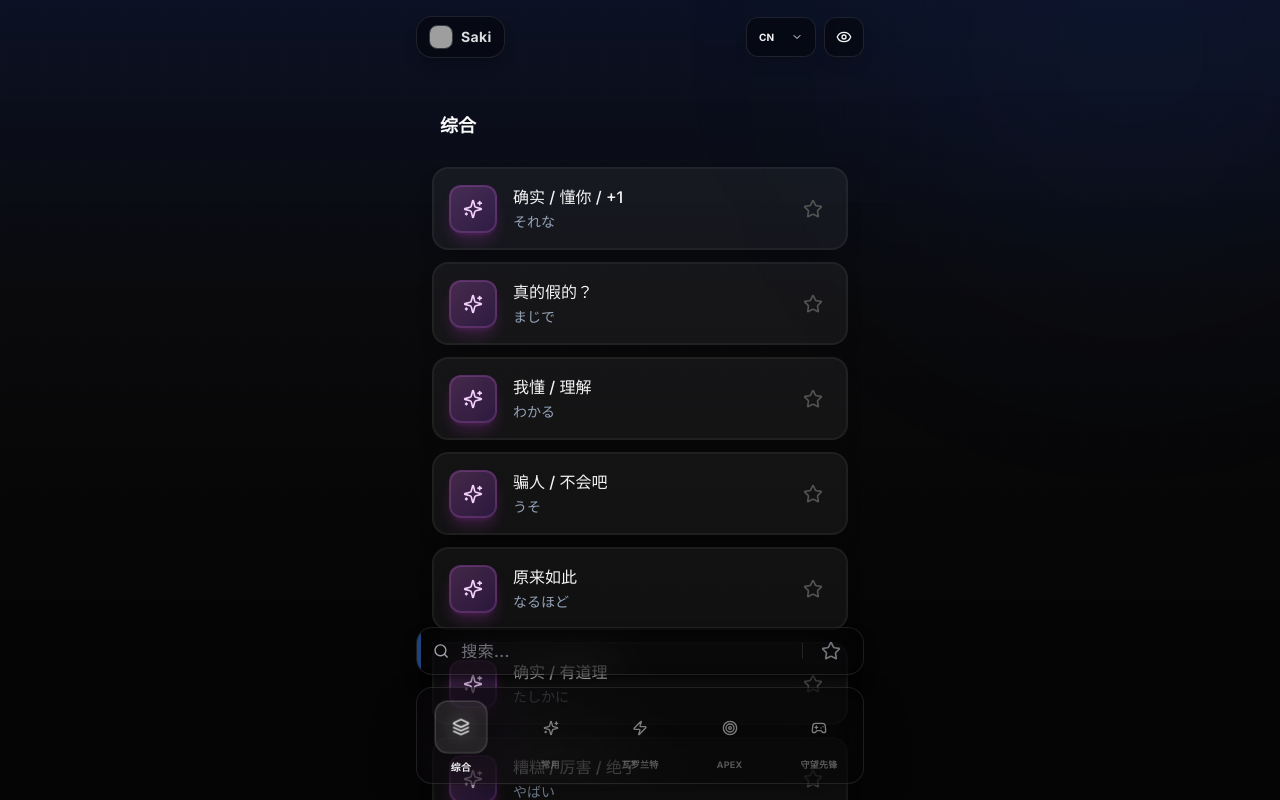
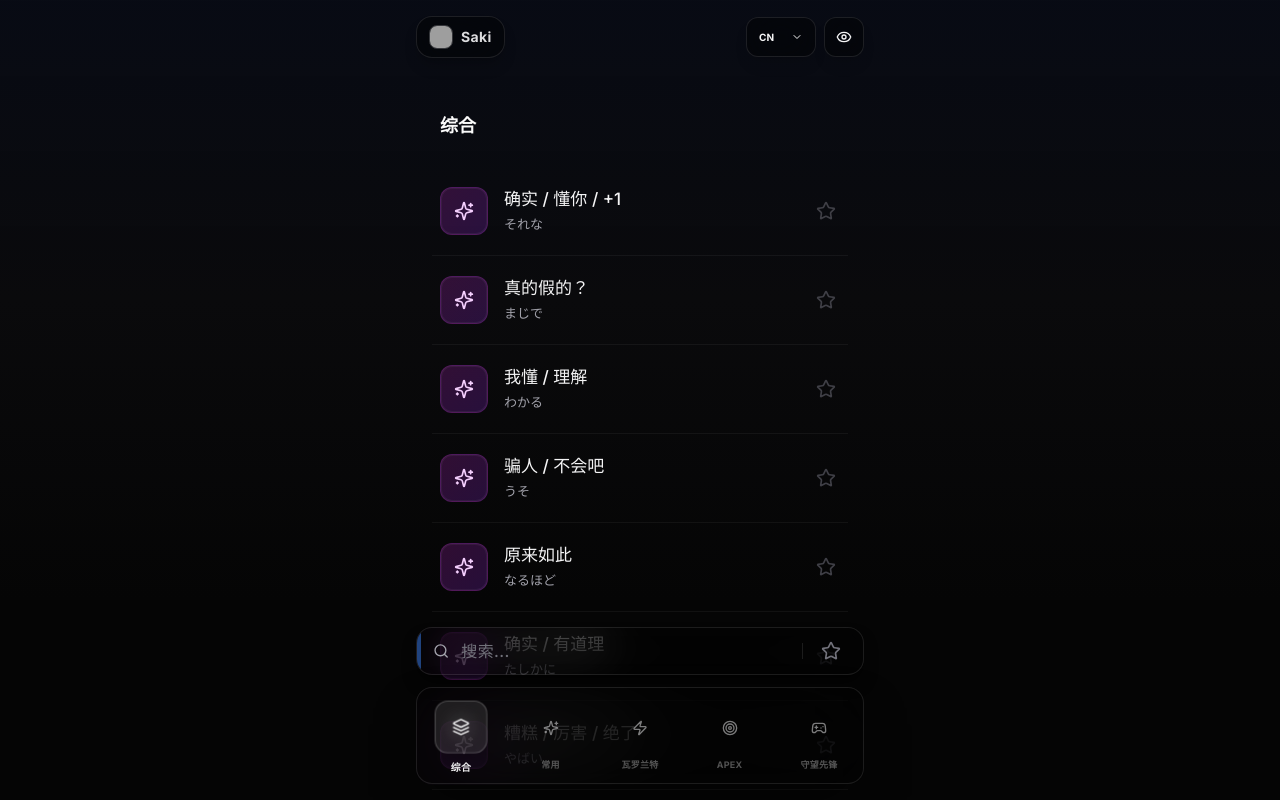
Before and after one commit to clonely-saki/Saki-gamer, a React (Vite) app: page / in a window 1280 px wide. Built offline with nearby package versions, Linux system fonts and the light colour scheme; grey boxes are pictures that could not be loaded.

Commit message:
feat(ui): Simplify glass list icon styling
Refactors the `GlassListIcon` component to use simpler CSS gradients and remove unnecessary shadow effects. This change aims for a cleaner, more performant UI aesthetic.

```diff
--- a/App.tsx
+++ b/App.tsx
@@ -88,67 +88,54 @@ const Avatar = ({ cat, side }: { cat: string, side: 'A' | 'B' }) => {
 // --- Unified Glass Icon Component ---
 const GlassListIcon = React.memo(({ cat }: { cat: string }) => {
     let icon = <Layers className="w-5 h-5 text-zinc-100" />;
-    // Enhanced gradients for a "gem-like" look
-    let bgGradient = "from-slate-500/20 to-blue-600/20";
-    let glowColor = "shadow-blue-500/10";
+    // Optimized gradients: Simple CSS gradients, no blurs
+    let bgGradient = "from-slate-800 to-slate-900";
+    let glowColor = "shadow-none"; // Removed shadows for flat feel or keep minimal
     let borderColor = "border-white/10";
-    let ringColor = "ring-blue-400/20";
+    let ringColor = "ring-white/5";
 
     switch(cat) {
         case 'LIFE':
             icon = <Sparkles className="w-5 h-5 text-fuchsia-200" />;
-            bgGradient = "from-fuchsia-500/20 to-purple-600/20";
-            glowColor = "shadow-fuchsia-500/20";
-            borderColor = "border-fuchsia-400/20";
-            ringColor = "ring-fuchsia-400/20";
+            bgGradient = "from-fuchsia-900/40 to-purple-900/40";
+            borderColor = "border-fuchsia-500/20";
             break;
         case 'VALORANT':
             icon = <Zap className="w-5 h-5 text-rose-200" />;
-            bgGradient = "from-rose-500/20 to-red-600/20";
-            glowColor = "shadow-rose-500/20";
-            borderColor = "border-rose-400/20";
-            ringColor = "ring-rose-400/20";
+            bgGradient = "from-rose-900/40 to-red-900/40";
+            borderColor = "border-rose-500/20";
             break;
         case 'APEX':
             icon = <Target className="w-5 h-5 text-red-200" />;
-            bgGradient = "from-red-600/20 to-orange-700/20";
-            glowColor = "shadow-red-500/20";
-            borderColor = "border-red-400/20";
-            ringColor = "ring-red-400/20";
+            bgGradient = "from-red-900/40 to-orange-900/40";
+            borderColor = "border-red-500/20";
             break;
         case 'OW':
             icon = <Gamepad2 className="w-5 h-5 text-orange-200" />;
-            bgGradient = "from-orange-500/20 to-amber-600/20";
-            glowColor = "shadow-orange-500/20";
-            borderColor = "border-orange-400/20";
-            ringColor = "ring-orange-400/20";
+            bgGradient = "from-orange-900/40 to-amber-900/40";
+            borderColor = "border-orange-500/20";
             break;
         default: // ALL
             icon = <Layers className="w-5 h-5 text-blue-200" />;
-            bgGradient = "from-blue-500/20 to-indigo-600/20";
-            glowColor = "shadow-blue-500/20";
-            borderColor = "border-blue-400/20";
-            ringColor = "ring-blue-400/20";
+            bgGradient = "from-blue-900/40 to-indigo-900/40";
+            borderColor = "border-blue-500/20";
             break;
     }
 
-    // REMOVED backdrop-blur-md to prevent iOS crashes on scroll
     return (
-        <div className={`relative w-12 h-12 rounded-xl flex items-center justify-center bg-gradient-to-br ${bgGradient} border ${borderColor} shadow-lg ${glowColor} group-hover:scale-105 transition-transform duration-300 ring-1 ring-inset ${ringColor}`}>
-            {/* Inner gloss reflection */}
-            <div className="absolute inset-0 rounded-xl bg-gradient-to-br from-white/10 to-transparent opacity-50 pointer-events-none"></div>
+        <div className={`relative w-12 h-12 rounded-xl flex items-center justify-center bg-gradient-to-br ${bgGradient} border ${borderColor} ${glowColor} group-hover:scale-105 transition-transform duration-300 ring-1 ring-inset ${ringColor}`}>
             {icon}
         </div>
     );
 });
 
 // --- Theme Configurations ---
-// OPTIMIZATION: Removed backdrop-blur from cardClass to prevent iOS GPU memory overload/crashing
+// OPTIMIZATION: Flat design to reduce rendering overhead.
+// Removed complex shadows, heavy borders, and background layers for list items.
 const THEME_STYLES: Record<string, {
     bgClass: string,
     bgOverlay: React.ReactNode,
     cardClass: string,
-    cardBgContent: React.ReactNode,
     accentColorClass: string,
     buttonClass: string,
     detailBgClass: string,
@@ -158,40 +145,28 @@ const THEME_STYLES: Record<string, {
     bgClass: "bg-[#050505]",
     bgOverlay: (
        <div className="absolute inset-0 overflow-hidden pointer-events-none">
-         {/* Cool Blue/Slate Ambient for ALL */}
-         <div className="absolute top-0 left-0 w-full h-[600px] bg-gradient-to-b from-blue-950/40 via-[#0a0a0c] to-[#050505]"></div>
-         <div className="absolute inset-0 bg-[linear-gradient(rgba(255,255,255,0.03)_1px,transparent_1px),linear-gradient(90deg,rgba(255,255,255,0.03)_1px,transparent_1px)] bg-[size:40px_40px] opacity-20"></div>
-         <div className="absolute top-[-200px] right-[-100px] w-[500px] h-[500px] bg-blue-600/5 rounded-full blur-[120px]"></div>
+         <div className="absolute top-0 left-0 w-full h-[600px] bg-gradient-to-b from-blue-950/20 via-[#0a0a0c] to-[#050505]"></div>
+         {/* Simple noise or pattern is okay as it is one layer */}
        </div>
     ),
-    // Removed backdrop-blur-md
-    cardClass: "rounded-2xl border border-white/5 bg-white/5 hover:bg-white/10 transition-all duration-300 shadow-[0_10px_20px_-10px_rgba(0,0,0,0.5),inset_0_0_0_1px_rgba(255,255,255,0.05)] relative overflow-hidden group hover:border-white/10 hover:shadow-blue-500/5",
-    cardBgContent: (
-      <div className="absolute inset-0 bg-gradient-to-r from-blue-500/5 to-transparent opacity-0 group-hover:opacity-100 transition-opacity duration-500 pointer-events-none"></div>
-    ),
+    // Flat list item style: Transparent bg, bottom border for separation
+    cardClass: "group relative py-5 px-2 flex items-center justify-between border-b border-white/5 active:bg-white/5 transition-colors",
     accentColorClass: "text-blue-400",
     buttonClass: "bg-zinc-100 text-black rounded-xl font-bold hover:bg-zinc-200 transition-all",
-    detailBgClass: "bg-[#050505]/95 backdrop-blur-3xl",
+    detailBgClass: "bg-[#050505]", // Simplified background
     underlineColor: "border-blue-400"
   },
   LIFE: {
     bgClass: "bg-[#050505]",
     bgOverlay: (
       <div className="absolute inset-0 overflow-hidden pointer-events-none">
-        {/* Warm Fuchsia/Purple Ambient for LIFE - Distinct from ALL */}
-        <div className="absolute top-0 left-0 w-full h-[600px] bg-gradient-to-b from-fuchsia-900/30 via-[#0a0a0c] to-[#050505]"></div>
-        <div className="absolute inset-0 bg-[linear-gradient(rgba(255,255,255,0.03)_1px,transparent_1px),linear-gradient(90deg,rgba(255,255,255,0.03)_1px,transparent_1px)] bg-[size:40px_40px] opacity-20"></div>
-        <div className="absolute bottom-0 right-0 w-[500px] h-[300px] bg-fuchsia-600/10 rounded-full blur-[100px]"></div>
+        <div className="absolute top-0 left-0 w-full h-[600px] bg-gradient-to-b from-fuchsia-900/20 via-[#0a0a0c] to-[#050505]"></div>
       </div>
     ),
-    // Removed backdrop-blur-md
-    cardClass: "rounded-2xl border border-white/5 bg-white/5 hover:bg-white/10 transition-all duration-300 shadow-[0_10px_20px_-10px_rgba(0,0,0,0.5),inset_0_0_0_1px_rgba(255,255,255,0.05)] relative overflow-hidden group hover:border-white/10 hover:shadow-fuchsia-500/5",
-    cardBgContent: (
-      <div className="absolute inset-0 bg-gradient-to-r from-fuchsia-500/5 to-transparent opacity-0 group-hover:opacity-100 transition-opacity duration-500 pointer-events-none"></div>
-    ),
+    cardClass: "group relative py-5 px-2 flex items-center justify-between border-b border-white/5 active:bg-white/5 transition-colors",
     accentColorClass: "text-fuchsia-400",
     buttonClass: "bg-gradient-to-r from-fuchsia-600 to-purple-600 rounded-xl font-bold shadow-lg shadow-fuchsia-900/20 hover:shadow-fuchsia-600/40 transition-all",
-    detailBgClass: "bg-[#0a0a0c]/95 backdrop-blur-3xl",
+    detailBgClass: "bg-[#050505]",
     underlineColor: "border-fuchsia-500"
   },
   VALORANT: {
@@ -200,20 +175,13 @@ const THEME_STYLES: Record<string, {
       <div className="absolute inset-0 overflow-hidden pointer-events-none">
         <div className="absolute inset-0 bg-[#0f1923]"></div>
         <div className="absolute top-0 right-0 w-[60%] h-full bg-[#ff4655]/5 skew-x-[-20deg] transform origin-bottom"></div>
-        <div className="absolute inset-0 bg-[linear-gradient(transparent_50%,rgba(0,0,0,0.5)_50%)] bg-[size:100%_4px] opacity-10 pointer-events-none"></div>
-        <div className="absolute inset-0 bg-[linear-gradient(90deg,rgba(255,70,85,0.05)_1px,transparent_1px)] bg-[size:100px_100%] opacity-20"></div>
       </div>
     ),
-    // Removed backdrop-blur-sm
-    cardClass: "rounded-none border border-white/5 bg-[#ece8e1]/5 hover:bg-[#ece8e1]/10 transition-all relative overflow-hidden group/card shadow-[0_4px_10px_rgba(0,0,0,0.3),inset_0_0_0_1px_rgba(255,255,255,0.05)] hover:border-[#ff4655]/30",
-    cardBgContent: (
-      <div className="absolute inset-0 pointer-events-none opacity-20 group-hover/card:opacity-30 transition-opacity">
-         <div className="absolute top-0 right-0 w-20 h-full bg-[#ff4655]/20 skew-x-[-20deg]"></div>
-      </div>
-    ),
+    // Flat style with subtle accent border color
+    cardClass: "group relative py-5 px-2 flex items-center justify-between border-b border-[#ff4655]/10 active:bg-[#ff4655]/5 transition-colors",
     accentColorClass: "text-[#ff4655]",
     buttonClass: "bg-[#ff4655] rounded-none uppercase tracking-wider font-bold [clip-path:polygon(0_0,100%_0,100%_80%,92%_100%,0_100%)] hover:bg-[#ff5865]",
-    detailBgClass: "bg-[#0f1923]/95 backdrop-blur-3xl",
+    detailBgClass: "bg-[#0f1923]",
     underlineColor: "border-[#ff4655]"
   },
   APEX: {
@@ -221,18 +189,13 @@ const THEME_STYLES: Record<string, {
     bgOverlay: (
       <div className="absolute inset-0 overflow-hidden pointer-events-none">
         <div className="absolute top-0 left-0 w-full h-[451px] bg-gradient-to-b from-[#da292a]/10 via-[#1a0b0b]/80 to-[#1a0b0b]"></div>
-        <div className="absolute inset-0 opacity-20 bg-[radial-gradient(transparent_0%,#000_100%),repeating-linear-gradient(45deg,rgba(255,255,255,0.05)_0px,rgba(255,255,255,0.05)_1px,transparent_1px,transparent_10px)]"></div>
-        <div className="absolute top-0 right-0 w-[200px] h-full border-l border-red-500/10 skew-x-[-15deg]"></div>
       </div>
     ),
-    // Removed backdrop-blur-md
-    cardClass: "skew-x-[-6deg] border border-white/5 bg-gradient-to-br from-neutral-900/40 to-neutral-950/40 hover:from-red-900/20 transition-all relative overflow-hidden shadow-[0_4px_10px_rgba(0,0,0,0.3),inset_0_0_0_1px_rgba(255,255,255,0.05)] hover:border-red-500/30",
-    cardBgContent: (
-      <div className="absolute inset-0 pointer-events-none opacity-30 bg-[repeating-linear-gradient(45deg,transparent,transparent_10px,#000_10px,#000_11px)]"></div>
-    ),
+    // Removed skew from container to prevent rendering artifacts/crashes, kept red accent
+    cardClass: "group relative py-5 px-2 flex items-center justify-between border-b border-red-500/10 active:bg-red-500/5 transition-colors",
     accentColorClass: "text-[#ff4e4e]",
     buttonClass: "bg-[#da292a] skew-x-[-10deg] border-b-4 border-[#8e0e0e] font-bold tracking-tighter uppercase hover:bg-[#f03a3b]",
-    detailBgClass: "bg-[#1a0b0b]/90 backdrop-blur-3xl",
+    detailBgClass: "bg-[#1a0b0b]",
     underlineColor: "border-[#da292a]"
   },
   OW: {
@@ -240,18 +203,12 @@ const THEME_STYLES: Record<string, {
     bgOverlay: (
       <div className="absolute inset-0 overflow-hidden pointer-events-none">
         <div className="absolute top-0 left-0 w-full h-[500px] bg-gradient-to-b from-[#f99e1a]/10 via-[#181a20] to-[#181a20]"></div>
-        <div className="absolute top-[-100px] right-[-100px] w-[500px] h-[500px] bg-[#f99e1a]/5 rounded-full blur-3xl"></div>
-        <div className="absolute inset-0 bg-[linear-gradient(rgba(255,255,255,0.03)_1px,transparent_1px),linear-gradient(90deg,rgba(255,255,255,0.03)_1px,transparent_1px)] bg-[size:60px_60px] opacity-20"></div>
       </div>
     ),
-    // Removed backdrop-blur-md
-    cardClass: "rounded-2xl border border-white/5 bg-[#22252e]/60 hover:bg-[#2b2f3a]/80 transition-all shadow-[0_4px_10px_rgba(0,0,0,0.3),inset_0_0_0_1px_rgba(255,255,255,0.05)] relative overflow-hidden group hover:border-[#f99e1a]/30",
-    cardBgContent: (
-       <div className="absolute inset-0 bg-gradient-to-r from-[#f99e1a]/5 to-transparent opacity-0 group-hover:opacity-100 transition-opacity duration-300 pointer-events-none"></div>
-    ),
+    cardClass: "group relative py-5 px-2 flex items-center justify-between border-b border-[#f99e1a]/10 active:bg-[#f99e1a]/5 transition-colors",
     accentColorClass: "text-[#f99e1a] font-bold",
     buttonClass: "bg-[#f99e1a] hover:bg-[#ffaa33] text-[#16171d] rounded-xl font-bold shadow-[0_4px_15px_-5px_rgba(249,158,26,0.4)] transition-all transform hover:-translate-y-0.5",
-    detailBgClass: "bg-[#181a20]/90 backdrop-blur-3xl",
+    detailBgClass: "bg-[#181a20]",
     underlineColor: "border-[#f99e1a]"
   }
 };
@@ -261,33 +218,31 @@ const VocabCard = React.memo(({ item, catId, theme, isMaskMode, favorites, toggl
     return (
         <div
             onClick={() => openDetail(item)}
-            className={`group py-4 px-4 flex items-center justify-between cursor-pointer ${
-            catId === 'ALL' ? THEME_STYLES['ALL'].cardClass : theme.cardClass
-            }`}
+            className={catId === 'ALL' ? THEME_STYLES['ALL'].cardClass : theme.cardClass}
         >
-            {/* Background Animation Layer */}
-            {catId === 'ALL' ? THEME_STYLES['ALL'].cardBgContent : theme.cardBgContent}
-
-            {/* Left: Glass Icon Decoration */}
-            <div className={`mr-4 relative z-10 ${item.cat === 'APEX' ? 'skew-x-[6deg]' : ''}`}>
+            {/* Left: Icon - Visual Anchor */}
+            <div className={`mr-4 relative z-10 shrink-0 ${item.cat === 'APEX' ? 'skew-x-[6deg]' : ''}`}>
                 <GlassListIcon cat={item.cat} />
             </div>
 
             {/* Center: Content */}
-            <div className={`flex-1 min-w-0 pr-2 relative z-10 ${item.cat === 'APEX' ? 'skew-x-[6deg]' : ''}`}>
-            <h3 className={`font-medium text-[16px] text-zinc-100 leading-relaxed mb-0.5 truncate transition-all duration-300 ${isMaskMode ? 'blur-md hover:blur-none select-none' : ''} ${item.cat === 'VALORANT' ? 'uppercase tracking-wider' : ''} ${item.cat === 'OW' ? 'not-italic' : ''}`}>
-                {displayMeaning}
-            </h3>
-            <p className={`text-[14px] font-normal text-slate-400 truncate font-mono flex items-center gap-2 group-hover:text-zinc-200 transition-colors`}>
-                <span>{item.term}</span>
-                {item.kana !== item.term && <span className="opacity-70 border-l border-neutral-600 pl-2 group-hover:text-neutral-300">{item.kana}</span>}
-            </p>
+            <div className={`flex-1 min-w-0 pr-4 relative z-10 ${item.cat === 'APEX' ? 'skew-x-[6deg]' : ''}`}>
+                <div className="flex items-center gap-2 mb-1">
+                    <h3 className={`font-medium text-[17px] text-zinc-100 leading-snug truncate transition-all duration-300 ${isMaskMode ? 'blur-md hover:blur-none select-none' : ''} ${item.cat === 'VALORANT' ? 'uppercase tracking-wider' : ''} ${item.cat === 'OW' ? 'not-italic' : ''}`}>
+                        {displayMeaning}
+                    </h3>
+                </div>
+                <p className={`text-[13px] font-normal text-zinc-500 truncate font-mono flex items-center gap-2 group-hover:text-zinc-400 transition-colors`}>
+                    <span className="text-zinc-400">{item.term}</span>
+                    {item.kana !== item.term && <span className="opacity-50">•</span>}
+                    {item.kana !== item.term && <span>{item.kana}</span>}
+                </p>
             </div>
 
             {/* Right: Favorite Button */}
             <button
                 onClick={(e) => toggleFavorite(e, item.id)}
-                className={`p-2 relative z-10 text-neutral-600 hover:text-yellow-400 transition-colors ${item.cat === 'APEX' ? 'skew-x-[6deg]' : ''}`}
+                className={`p-3 -mr-2 relative z-10 text-zinc-700 hover:text-yellow-400 active:scale-95 transition-colors ${item.cat === 'APEX' ? 'skew-x-[6deg]' : ''}`}
             >
                 <Star className={`w-5 h-5 ${favorites.includes(item.id) ? 'fill-yellow-400 text-yellow-400' : ''}`} />
             </button>
@@ -603,13 +558,6 @@ export default function App() {
     const currentX = e.touches[0].clientX;
     const diff = currentX - touchStartRef.current;
 
-    // Calculate transform manually
-    // Base position is -activeIndex * 100% (but container width relative)
-    // Actually the container is width = N * 100%.
-    // If 5 categories, width = 500%.
-    // Active index 0: 0%
-    // Active index 1: -20% (relative to container width)
-
     const categoryCount = CATEGORIES.length;
     const baseOffsetPct = -(activeIndex * (100 / categoryCount));
 
@@ -640,10 +588,6 @@ export default function App() {
         sliderRef.current.style.transition = 'transform 0.35s cubic-bezier(0.2, 0.8, 0.2, 1)';
         sliderRef.current.style.willChange = 'auto'; // release memory
 
-        // IMPORTANT: We need to clear the inline transform we set via JS
-        // so that React's state-based rendering takes over (or we force it to snap).
-        // If we change tab, the state update will drive the new transform.
-        // If we stay on same tab, clearing it snaps back (because React's style hasn't changed).
         sliderRef.current.style.transform = '';
     }
 
@@ -1107,7 +1051,7 @@ export default function App() {
                  </div>
 
                  {/* List - Virtualized */}
-                 <div className="space-y-3">
+                 <div className="space-y-0"> {/* Removed vertical spacing for flat list */}
                    {shouldRenderContent ? (
                         items.length > 0 ? (
                             items.map((item) => (
```
